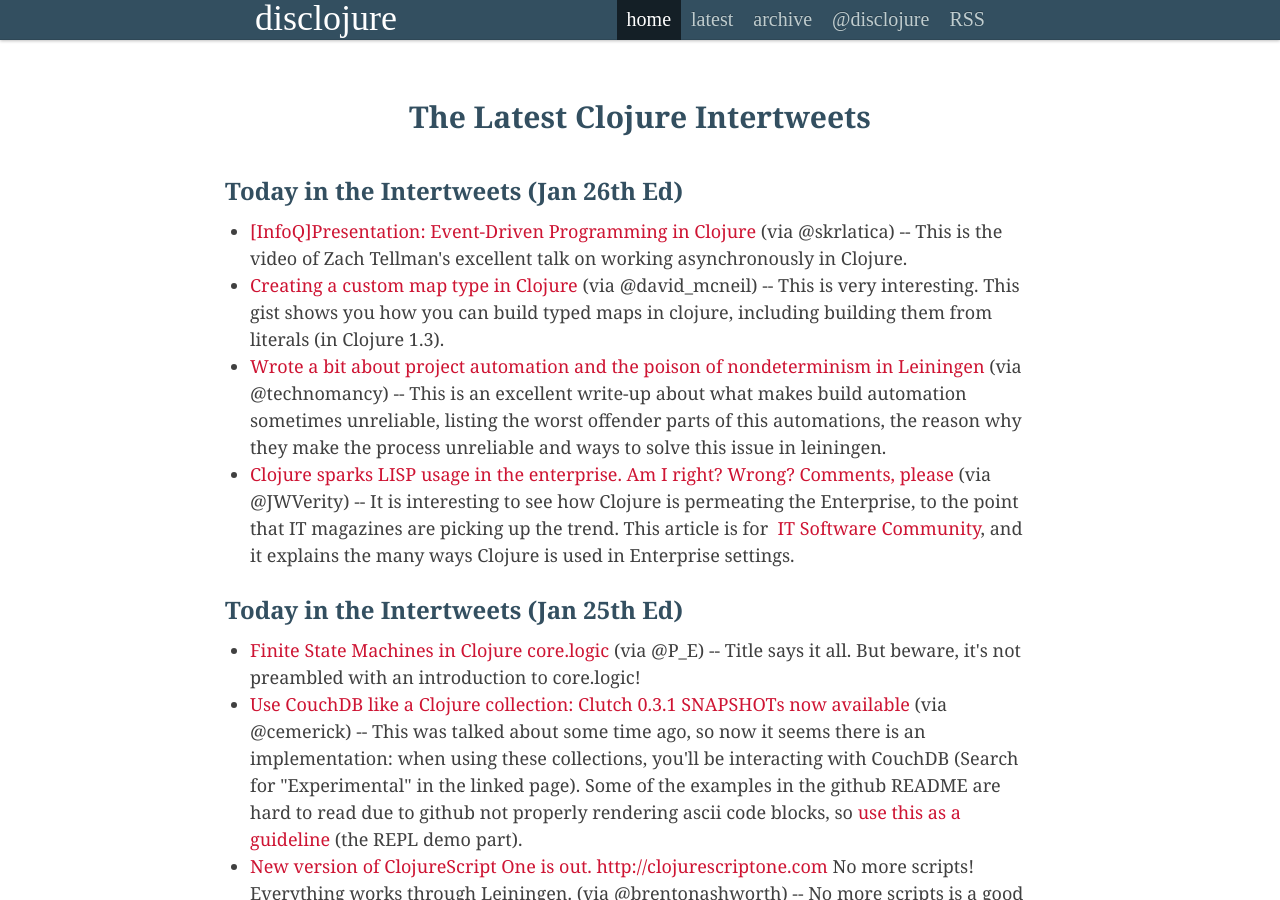
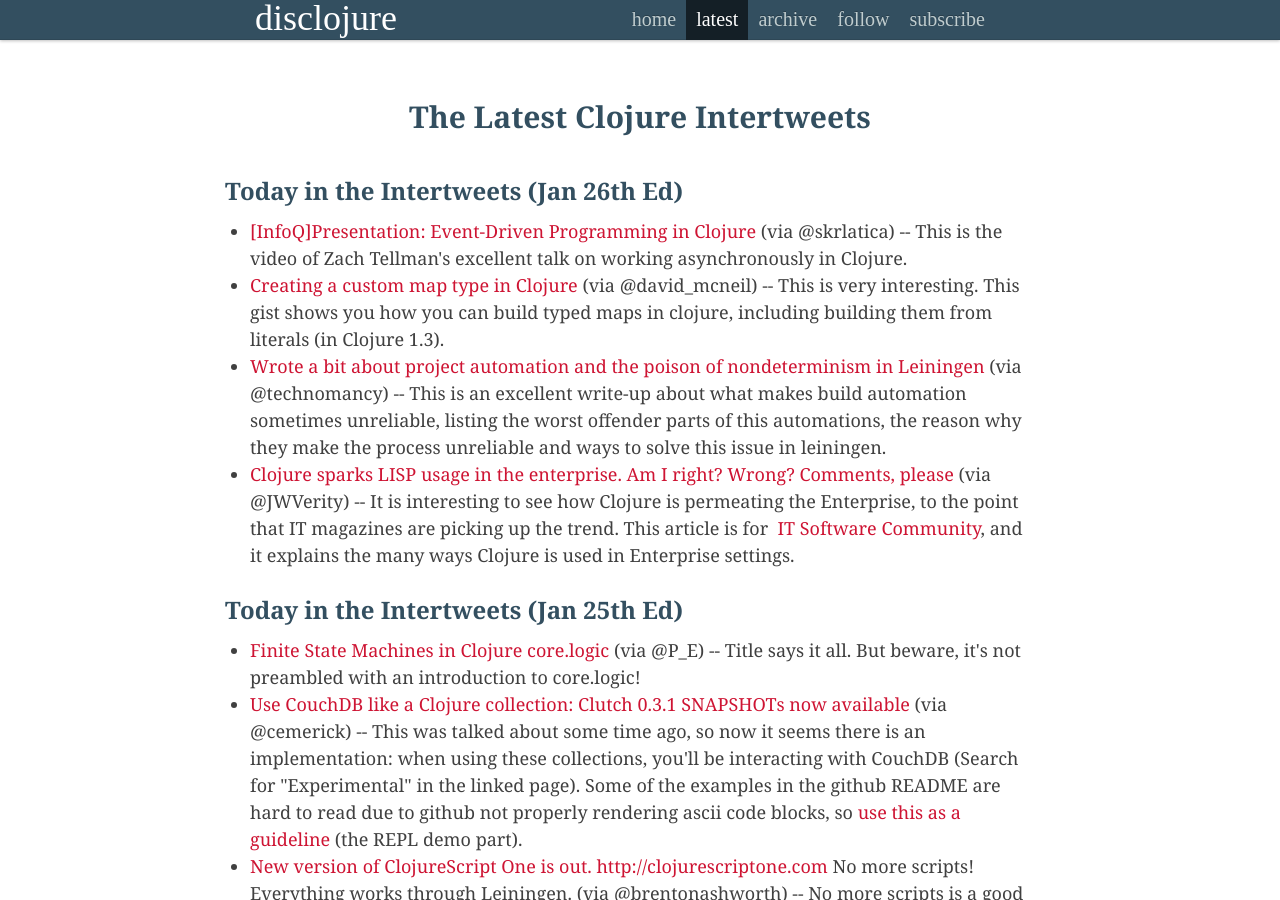
Before and after one commit to disclojure/disclojure.github.com, a Jekyll site: the page built from latest/index.html, in a window 1280 px wide and 900 px high. Built offline with Jekyll 4.4.1, drawn with Linux system fonts in a browser that asks for light colours; some web fonts are replaced; comment, search, counter and statistics services are not loaded.

Commit message:
Add 'dynamic' navigation based on the page/post section

```diff
--- a/_config.yml
+++ b/_config.yml
@@ -1,9 +1,31 @@
 # Jekyll
 permalink: /:categories/:title/
 exclude: [release.sh]
-name: Disclojure,
-pygments: true
+name: Disclojure, Public Disclosure of All Things Clojure
+pygments: false
 domain: disclojure.org
-description: <todo>
+description: Every day, a summary of all the tweets that mention
+   Clojure, handpicked by a human being.
 paginate: 10
 google-analytics-id: UA-10728886-1
+navigation:
+- text: home
+  active: true
+  url: /
+  sections: [home]
+- text: latest
+  active: true
+  url: /latest
+  sections: [latest]
+- text: archive
+  active: true
+  url: /archive
+  sections: [archive]
+- text: follow
+  active: true
+  url: https://twitter.com/intent/user?original_referer=http%3A%2F%2Fdislcojure.org&amp;region=follow&amp;screen_name=disclojure&amp;source=followbutton&amp;variant=2.0
+  sections: []
+- text: subscribe
+  active: true
+  url: http://feeds.feedburner.com/disclojure
+  sections: []
--- a/_includes/navbar.html
+++ b/_includes/navbar.html
@@ -15,15 +15,7 @@
 
          <div class="nav-collapse">
            <ul class="nav">
-              <li class="active"> <a href="/">home</a></li>
-              <li> <a href="/latest">latest</a></li>
-              <li> <a href="/archive">archive</a></li>
-              <li> <a href="https://twitter.com/intent/user?original_referer=http%3A%2F%2Fdislcojure.org&amp;region=follow&amp;screen_name=disclojure&amp;source=followbutton&amp;variant=2.0"
-                      target="_blank">@disclojure</a></li>
-              <li><a href="http://feeds.feedburner.com/disclojure">RSS</a></li>
-              <!-- not yet, not yet...
-              <li><a href="/where-to-start/">Where to start with Clojure</a><li>
-                -->
+             {% include navigation.html %}
             </ul>
           </div>
         </div> <!-- span8 offset2 -->
--- /dev/null
+++ b/_includes/navigation.html
@@ -0,0 +1,16 @@
+            {% for section in site.navigation %}
+              {% if section.active %}
+                {% assign active = nil %}
+                {% if section.sections contains post.section %}
+                   {% assign active = "active" %}
+                {% endif %}
+                {% if section.sections contains page.section %}
+                   {% assign active = "active" %}
+                {% endif %}
+                <li class="{{active}}">
+                  <a href="{{section.url}}">
+                    {{section.text}}
+                    </a>
+                </li>
+              {% endif %}
+            {% endfor %}
--- a/latest/index.html
+++ b/latest/index.html
@@ -2,7 +2,7 @@
 layout: nil
 description: The Latest Clojure Intertweets
 title: The Latest Clojure Intertweets
-section: archive
+section: latest
 ---
 <!doctype html>
 <html lang="en">
```
Also changed, not shown: 1 other file.
